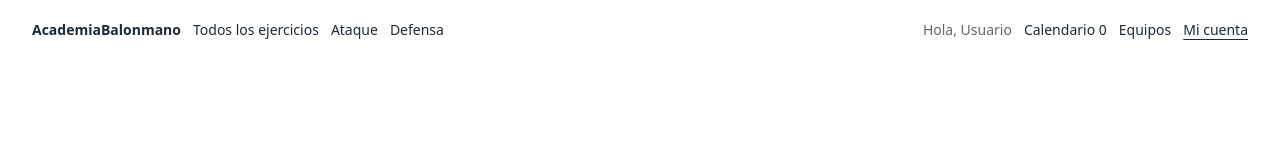
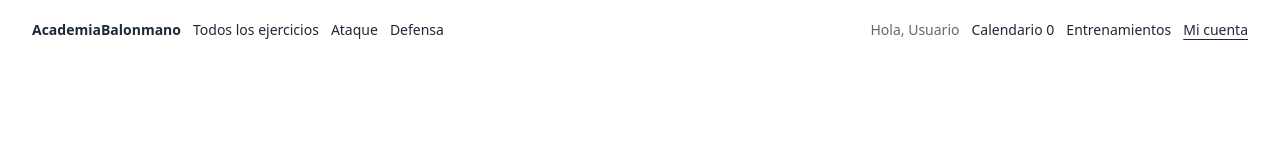
Before and after one commit to marias16/academia_balonmano, a React (Vite) app in the folder academia_balonmano/: page /usuario in a window 1280 px wide. Shown: the top 160 px of the page. Built offline with nearby package versions, Linux system fonts and the light colour scheme.

Commit message:
entrenamientos added

```diff
--- a/academia_balonmano/src/Components/Navbar/index.jsx
+++ b/academia_balonmano/src/Components/Navbar/index.jsx
@@ -48,10 +48,10 @@ const Navbar = () => {
                 </li>
                 <li>
                     <NavLink
-                        to="/equipos"
+                        to="/entrenamientos"
                         className={({isActive}) =>
                             isActive ? activeStyle : undefined
-                    }> Equipos </NavLink>
+                    }> Entrenamientos </NavLink>
                 </li>
                 <li>
                     <NavLink
--- a/academia_balonmano/src/Pages/App/index.jsx
+++ b/academia_balonmano/src/Pages/App/index.jsx
@@ -4,7 +4,7 @@ import Home from '../Home'
 import Calendario from '../Calendario'
 import Login from '../Login'
 import Usuario from '../Usuario'
-import Equipos from '../Equipos'
+import Entrenamientos from '../Entrenamientos'
 import NotFound from '../notfound'
 import Navbar from '../../Components/Navbar'
 import './App.css'
@@ -14,7 +14,7 @@ const AppRoutes = () => {
     { path: "/", element: <Home /> },
     { path: "/calendario", element: <Calendario /> },
     { path: "/login", element: <Login /> },
-    { path: "/equipos", element: <Equipos /> },
+    { path: "/entrenamientos", element: <Entrenamientos /> },
     { path: "/*", element: <NotFound /> },
     { path: "/usuario", element: <Usuario /> },
   ]);
```
Also changed, not shown: academia_balonmano/src/Pages/Entrenamientos/index.jsx (renamed from academia_balonmano/src/Pages/Equipos/index.jsx).
